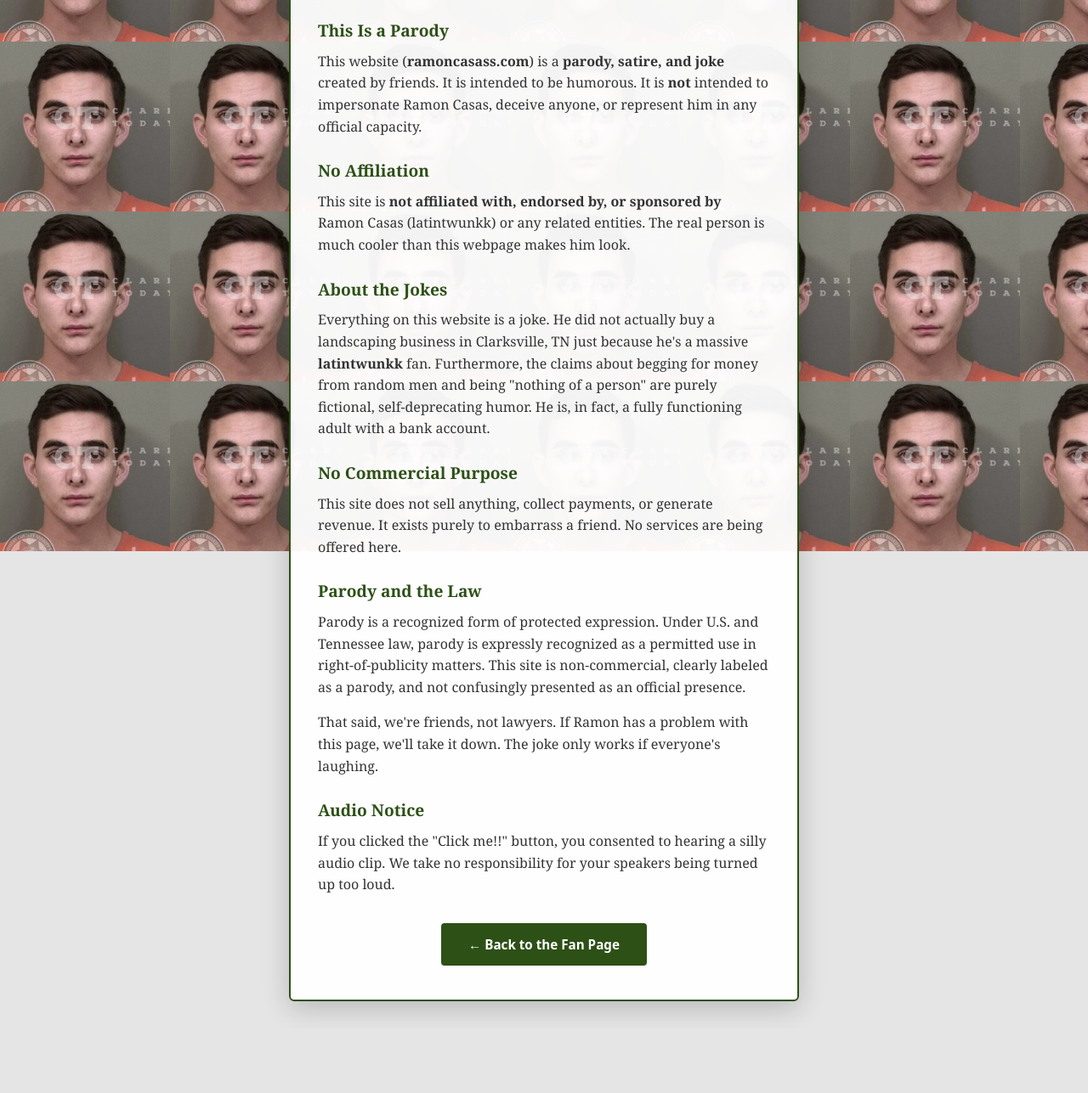
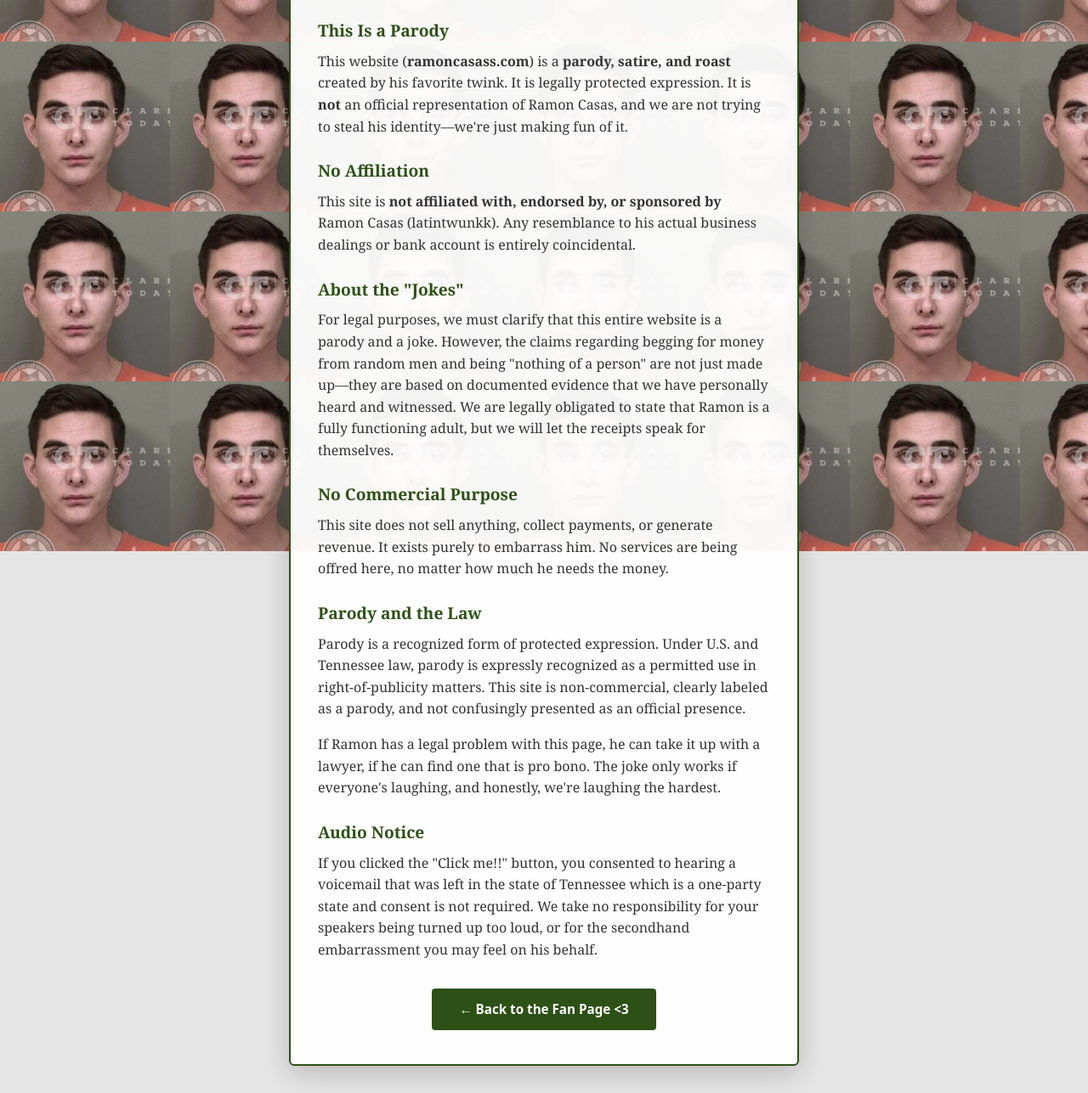
Before and after one commit to ramon-casass/quotation-rainbow, a plain HTML site: page disclaimer.html in a window 1280 px wide. Shown: the part 151-1438 px from the top of the page at 85% size. Before the commit the page ends 1362 px from the top, so only its background shows below. Drawn offline with Linux system fonts and the light colour scheme.

Commit message:
ramon casas latintwunkk
ramon casas latintwunkk

```diff
--- a/disclaimer.html
+++ b/disclaimer.html
@@ -4,7 +4,7 @@
 <meta charset="UTF-8">
 <meta name="viewport" content="width=device-width, initial-scale=1.0">
 
-<title>Disclaimer | Ramon Casas Parody Site</title>
+<title>Disclaimer | Ramon Casass Parody Site</title>
 <meta name="description" content="Full disclaimer for ramoncasass.com. This is a parody fan page and not affiliated with the real Ramon Casas.">
 <meta name="robots" content="noindex, follow">
 <link rel="canonical" href="https://ramoncasass.com/disclaimer.html">
@@ -52,7 +52,7 @@
     border-radius: 6px;
     padding: 2.5rem 2rem;
     box-shadow: 0 8px 32px rgba(0, 0, 0, 0.2);
-    text-align: left; /* Left align text for easier reading */
+    text-align: left;
   }
 
   h1 {
@@ -114,28 +114,28 @@
 <body>
 
 <div class="card">
-  <h1>Disclaimer</h1>
+  <h1>Legal Disclaimer</h1>
 
   <h2>This Is a Parody</h2>
-  <p>This website (<strong>ramoncasass.com</strong>) is a <strong>parody, satire, and joke</strong> created by friends. It is intended to be humorous. It is <strong>not</strong> intended to impersonate Ramon Casas, deceive anyone, or represent him in any official capacity.</p>
+  <p>This website (<strong>ramoncasass.com</strong>) is a <strong>parody, satire, and roast</strong> created by his favorite twink. It is legally protected expression. It is <strong>not</strong> an official representation of Ramon Casas, and we are not trying to steal his identity—we're just making fun of it.</p>
 
   <h2>No Affiliation</h2>
-  <p>This site is <strong>not affiliated with, endorsed by, or sponsored by</strong> Ramon Casas (latintwunkk) or any related entities. The real person is much cooler than this webpage makes him look.</p>
+  <p>This site is <strong>not affiliated with, endorsed by, or sponsored by</strong> Ramon Casas (latintwunkk). Any resemblance to his actual business dealings or bank account is entirely coincidental.</p>
 
-  <h2>About the Jokes</h2>
-  <p>Everything on this website is a joke. He did not actually buy a landscaping business in Clarksville, TN just because he's a massive <strong>latintwunkk</strong> fan. Furthermore, the claims about begging for money from random men and being "nothing of a person" are purely fictional, self-deprecating humor. He is, in fact, a fully functioning adult with a bank account.</p>
+  <h2>About the "Jokes"</h2>
+  <p>For legal purposes, we must clarify that this entire website is a parody and a joke. However, the claims regarding begging for money from random men and being "nothing of a person" are not just made up—they are based on documented evidence that we have personally heard and witnessed. We are legally obligated to state that Ramon is a fully functioning adult, but we will let the receipts speak for themselves.</p>
 
   <h2>No Commercial Purpose</h2>
-  <p>This site does not sell anything, collect payments, or generate revenue. It exists purely to embarrass a friend. No services are being offered here.</p>
+  <p>This site does not sell anything, collect payments, or generate revenue. It exists purely to embarrass him. No services are being offred here, no matter how much he needs the money.</p>
 
   <h2>Parody and the Law</h2>
   <p>Parody is a recognized form of protected expression. Under U.S. and Tennessee law, parody is expressly recognized as a permitted use in right-of-publicity matters. This site is non-commercial, clearly labeled as a parody, and not confusingly presented as an official presence.</p>
-  <p>That said, we're friends, not lawyers. If Ramon has a problem with this page, we'll take it down. The joke only works if everyone's laughing.</p>
+  <p>If Ramon has a legal problem with this page, he can take it up with a lawyer, if he can find one that is pro bono. The joke only works if everyone's laughing, and honestly, we're laughing the hardest.</p>
 
   <h2>Audio Notice</h2>
-  <p>If you clicked the "Click me!!" button, you consented to hearing a silly audio clip. We take no responsibility for your speakers being turned up too loud.</p>
+  <p>If you clicked the "Click me!!" button, you consented to hearing a voicemail that was left in the state of Tennessee which is a one-party state and consent is not required. We take no responsibility for your speakers being turned up too loud, or for the secondhand embarrassment you may feel on his behalf.</p>
 
-  <a href="index.html" class="back-btn">&larr; Back to the Fan Page</a>
+  <a href="index.html" class="back-btn">&larr; Back to the Fan Page <3 </a>
 </div>
 
 </body>
```
